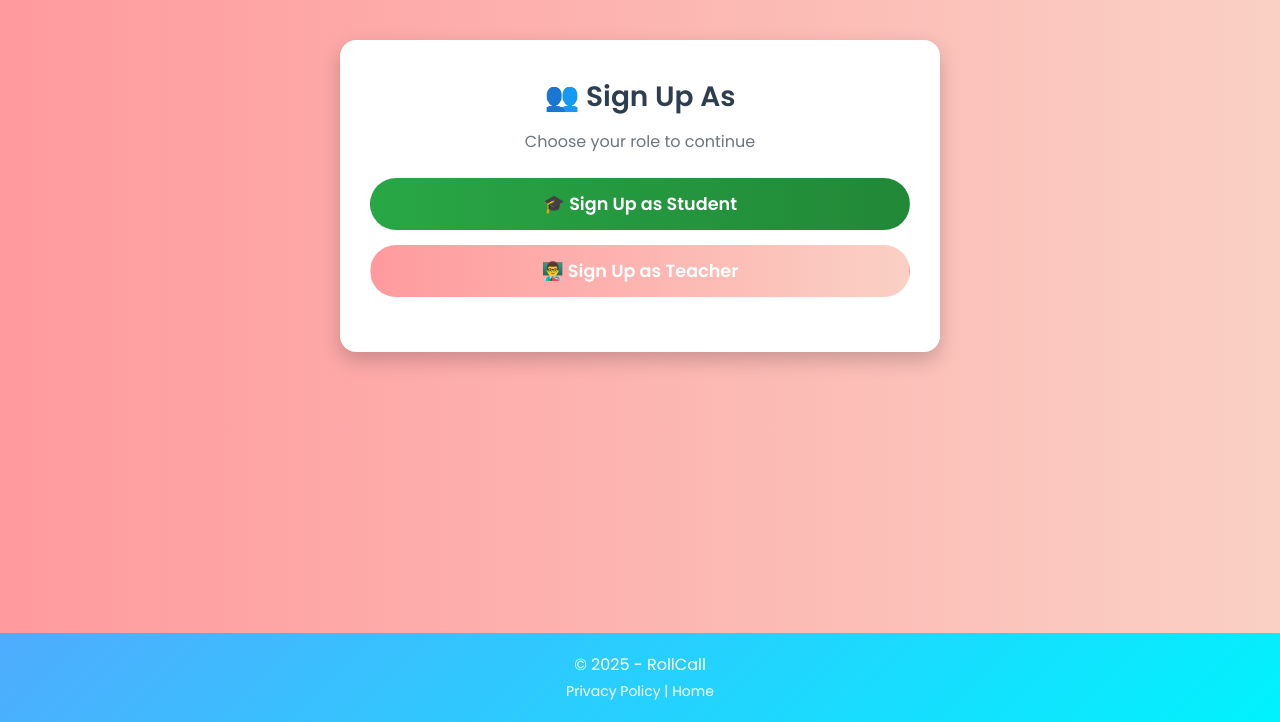
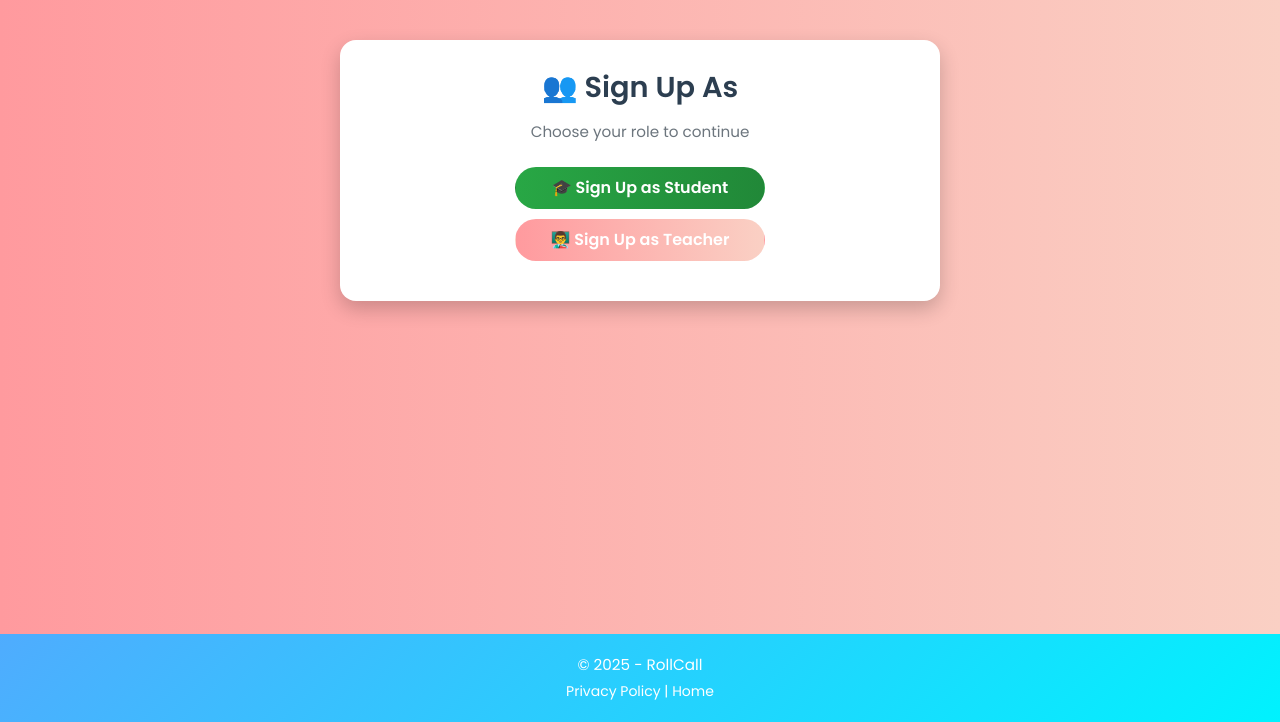
Before and after one commit to PDOX103/RollCall, an ASP.NET Core app: page /User/Choose in a window 1280 px wide. Shown: the part 78-800 px from the top of the page. Run offline with ASP.NET Core 8, Linux system fonts and the light colour scheme; style sheets or scripts are compiled from the project's sources.

Commit message:
UI update

```diff
--- a/Views/User/Choose.cshtml
+++ b/Views/User/Choose.cshtml
@@ -13,10 +13,10 @@
     }
 
     .full-bg {
-        min-height: 50vh; /* Ensure full viewport height */
+        min-height: 50vh;
         display: flex;
-        flex-direction: column; /* Stack content vertically */
-        justify-content: flex-start; /* Align content at the top */
+        flex-direction: column;
+        justify-content: flex-start;
         padding: 20px;
     }
 
@@ -28,22 +28,25 @@
         width: 100%;
         overflow: hidden;
         text-align: center;
-        padding: 40px 30px;
-        margin: 20px auto 0; /* Add top margin for spacing from top */
+        padding: clamp(20px, 5vw, 30px) clamp(15px, 4vw, 25px);
+        margin: 20px auto 0;
     }
 
     .btn-choice {
-        padding: 12px 20px;
-        border-radius: 50px;
-        font-size: 1.1rem;
+        padding: clamp(6px, 1.5vw, 8px) clamp(15px, 3vw, 20px);
+        border-radius: 25px;
+        font-size: clamp(0.9rem, 2.5vw, 1rem);
         font-weight: 600;
         transition: 0.3s;
-        width: 100%;
-        margin-bottom: 15px;
+        width: clamp(180px, 45vw, 250px);
+        max-width: 90%;
+        margin: 0 auto 10px;
+        display: block;
+        white-space: nowrap;
     }
 
     .btn-student {
-        background: linear-gradient(90deg,#28a745,#218838);
+        background: linear-gradient(90deg, #28a745, #218838);
         color: #fff;
     }
 
@@ -52,13 +55,21 @@
         }
 
     .btn-teacher {
-        background: linear-gradient(90deg,#ff9a9e,#fad0c4);
+        background: linear-gradient(90deg, #ff9a9e, #fad0c4);
         color: #fff;
     }
 
         .btn-teacher:hover {
             opacity: 0.9;
         }
+
+    h3 {
+        font-size: clamp(1.5rem, 4vw, 1.8rem);
+    }
+
+    p {
+        font-size: clamp(0.85rem, 2.5vw, 0.95rem);
+    }
 </style>
 
 <div class="full-bg">
```
Also changed, not shown: Views/User/Profile.cshtml (+7 -9 lines), Views/User/SignIn.cshtml (+4 -4 lines), Views/User/SignUpStudent.cshtml (+4 -4 lines), Views/User/TeacherSignUp.cshtml (+6 -6 lines), wwwroot/images/4957136.jpg (added).
